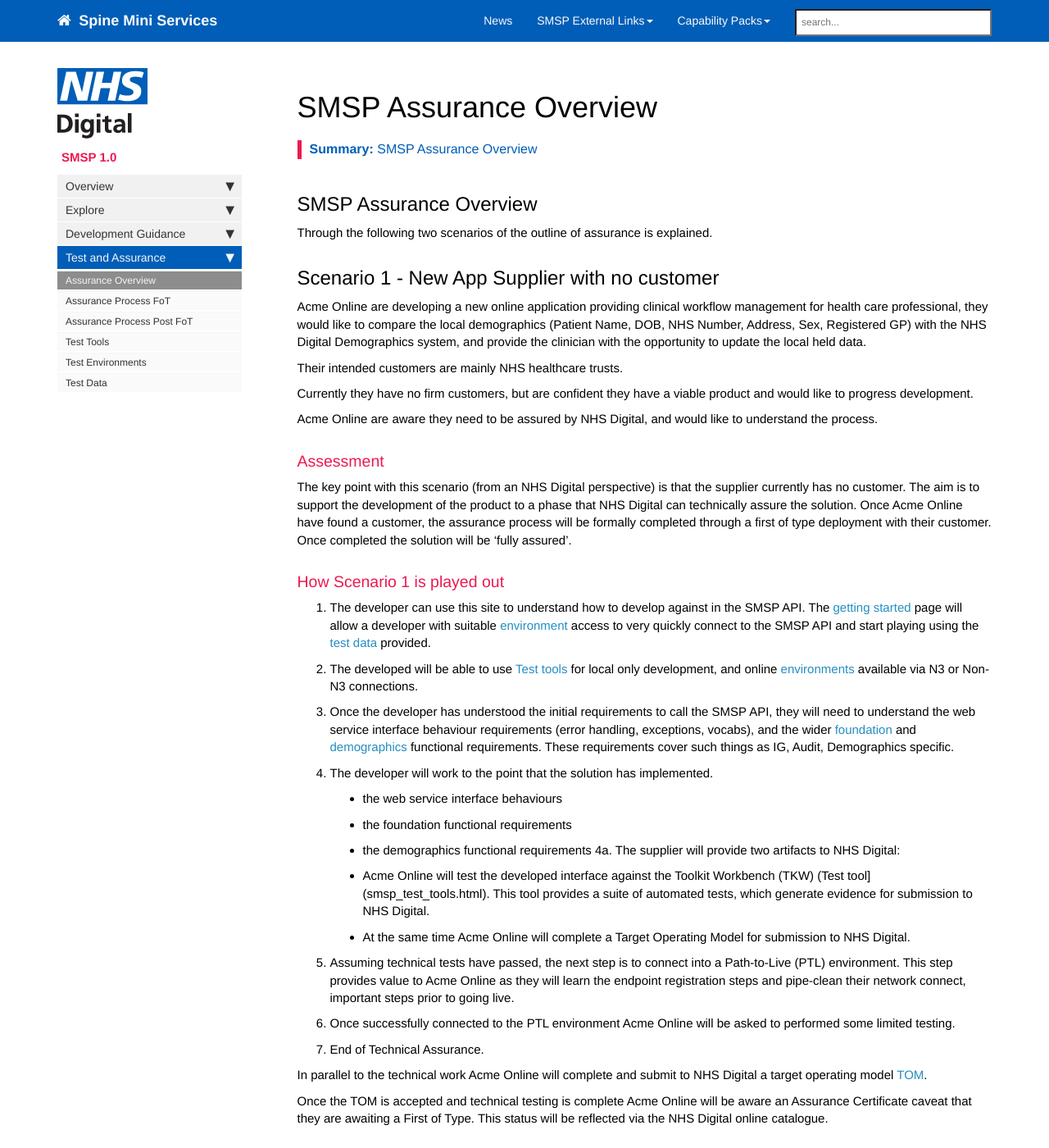
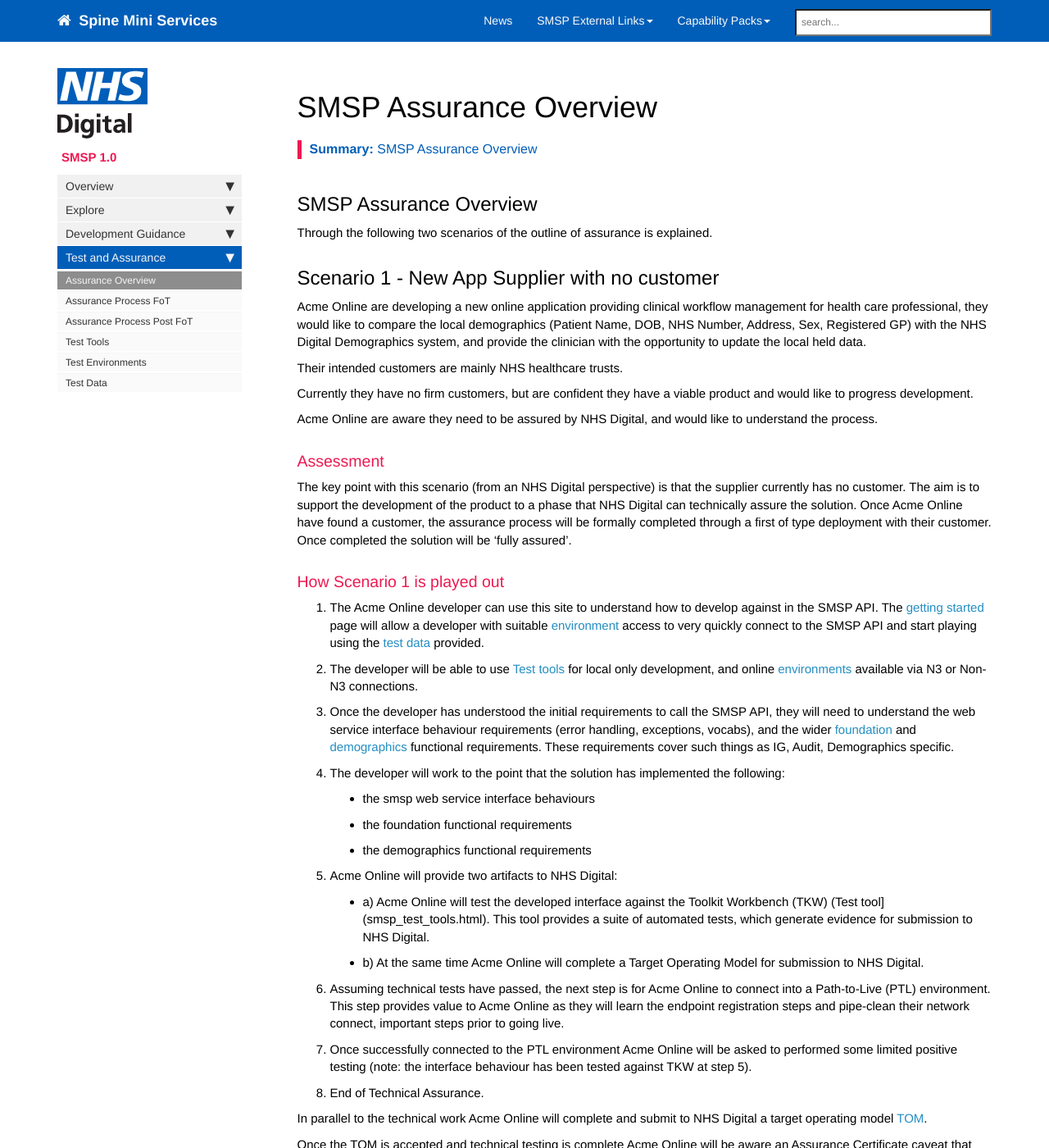
Before and after one commit to dobsonrd/smsp, a Jekyll site: the page built from pages/smsp/smsp_assurance_overview.md, in a window 1280 px wide and 1400 px high. Shown: the whole window at 82% size. Built offline with Jekyll 4.4.1, drawn with Linux system fonts in a browser that asks for light colours; nearby versions of some CDN libraries; comment, search, counter and statistics services are not loaded.

Commit message:
Update smsp_assurance_overview.md

```diff
--- a/pages/smsp/smsp_assurance_overview.md
+++ b/pages/smsp/smsp_assurance_overview.md
@@ -25,19 +25,26 @@ Acme Online are aware they need to be assured by NHS Digital, and would like to
 The key point with this scenario (from an NHS Digital perspective) is that the supplier currently has no customer. The aim is to support the development of the product to a phase that NHS Digital can technically assure the solution. Once Acme Online have found a customer, the assurance process will be formally completed through a first of type deployment with their customer. Once completed the solution will be 'fully assured'.
 
 ### How Scenario 1 is played out
-1. The developer can use this site to understand how to develop against in the SMSP API. The [getting started](smsp_getting_started.html) page will allow a developer with suitable [environment](smsp_test_environments.html) access to very quickly connect to the SMSP API and start playing using the [test data](smsp_test_data.html) provided.
-2. The developed will be able to use [Test tools](smsp_test_tools.html) for local only development, and online  [environments](smsp_test_environments.html) available via N3 or Non-N3 connections.
-2. Once the developer has understood the initial requirements to call the SMSP API, they will need to understand the web  service interface behaviour requirements (error handling, exceptions, vocabs), and the wider [foundation](foundations_reqs.html) and [demographics](demographics_reqs.html) functional requirements. These requirements cover such things as IG, Audit, Demographics specific.
-3. The developer will work to the point that the solution has implemented.
-  * the web service interface behaviours
+1. The Acme Online developer can use this site to understand how to develop against in the SMSP API. The [getting started](smsp_getting_started.html) page will allow a developer with suitable [environment](smsp_test_environments.html) access to very quickly connect to the SMSP API and start playing using the [test data](smsp_test_data.html) provided.
+
+2. The developer will be able to use [Test tools](smsp_test_tools.html) for local only development, and online  [environments](smsp_test_environments.html) available via N3 or Non-N3 connections.
+
+3. Once the developer has understood the initial requirements to call the SMSP API, they will need to understand the web  service interface behaviour requirements (error handling, exceptions, vocabs), and the wider [foundation](foundations_reqs.html) and [demographics](demographics_reqs.html) functional requirements. These requirements cover such things as IG, Audit, Demographics specific.
+
+4. The developer will work to the point that the solution has implemented the following:
+  * the smsp web service interface behaviours
   * the foundation functional requirements
   * the demographics functional requirements
-4a. The supplier will provide two artifacts to NHS Digital:
-  * Acme Online will test the developed interface against the Toolkit Workbench (TKW) (Test tool](smsp_test_tools.html). This tool provides a suite of automated tests, which generate evidence for submission to NHS Digital.
-  * At the same time Acme Online will complete a Target Operating Model for submission to NHS Digital.
-5. Assuming technical tests have passed, the next step is to connect into a Path-to-Live (PTL) environment. This step provides value to Acme Online as they will learn the endpoint registration steps and pipe-clean their network connect, important steps prior to going live.
-6. Once successfully connected to the PTL environment Acme Online will be asked to performed some limited testing.
-7. End of Technical Assurance.
+
+5. Acme Online will provide two artifacts to NHS Digital:
+  * a) Acme Online will test the developed interface against the Toolkit Workbench (TKW) (Test tool](smsp_test_tools.html). This tool provides a suite of automated tests, which generate evidence for submission to NHS Digital.
+  * b) At the same time Acme Online will complete a Target Operating Model for submission to NHS Digital.
+
+6. Assuming technical tests have passed, the next step is for Acme Online to connect into a Path-to-Live (PTL) environment. This step provides value to Acme Online as they will learn the endpoint registration steps and pipe-clean their network connect, important steps prior to going live.
+
+7. Once successfully connected to the PTL environment Acme Online will be asked to performed some limited positive testing (note: the interface behaviour has been tested against TKW at step 5).
+
+8. End of Technical Assurance.
 
 In parallel to the technical work Acme Online will complete and submit to NHS Digital a target operating model [TOM](smsp_tom.html).
 
```
